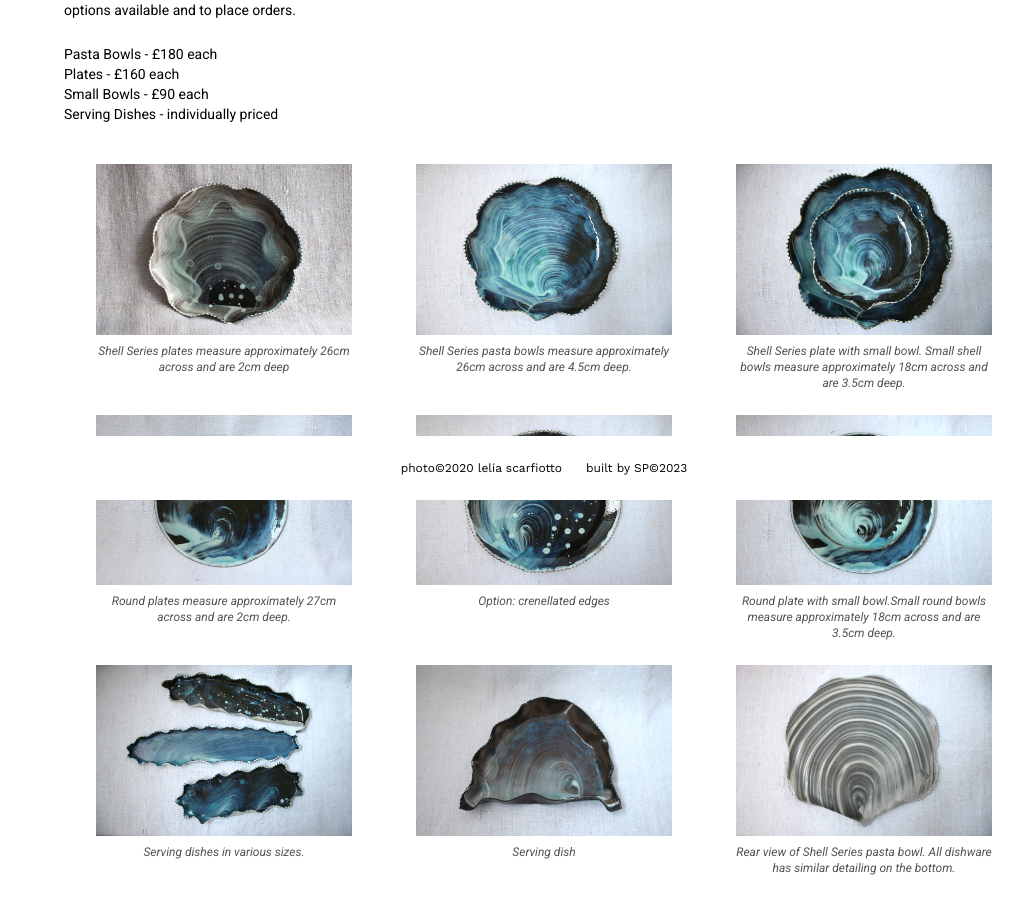
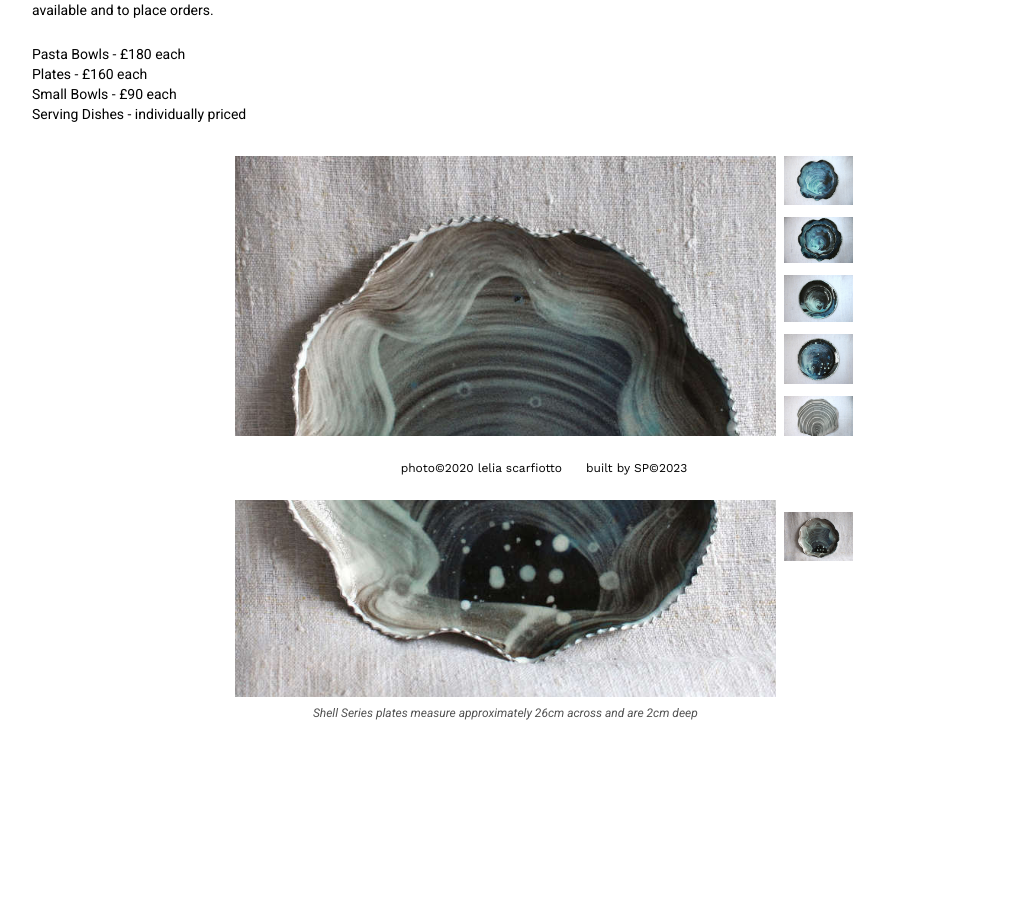
Before and after one commit to Sophie-Senge/Saskia-Webpage, a React (Create React App) app: page /plate-shop in a window 1280 px wide. Shown: the part 300-1214 px from the top of the page, without its empty margins (96-1119 px from the left). After the commit the page ends 1165 px from the top, so only its background shows below. Built offline with nearby package versions, Linux system fonts and the light colour scheme.

Commit message:
plate shop set up

```diff
--- a/src/App.js
+++ b/src/App.js
@@ -12,7 +12,7 @@ import Baskets from "./pages/Baskets/Baskets";
 import Bowls from "./pages/Bowls/Bowls";
 import Dreamscapes from "./pages/Dreamscapes/Dreamscapes";
 import Sculptures from "./pages/Sculptures/Sculptures";
-import Walls from "./pages/Walls/Walls";
+
 
 function App() {
   return (<Router>
@@ -27,7 +27,6 @@ function App() {
   <Route path='baskets' element={<Baskets/>}/>
   <Route path='bowls' element={<Bowls/>}/>
   <Route path='dreamscapes' element={<Dreamscapes/>}/>
-  <Route path='walls' element={<Walls/>}/>
   <Route path='sculptures' element={<Sculptures/>}/>
  </Routes>
 
--- a/src/pages/plate-shop/Plate-Shop.jsx
+++ b/src/pages/plate-shop/Plate-Shop.jsx
@@ -1,18 +1,56 @@
-import React from 'react';
-import ShellFront from './assets/shell-1.JPG';
-import ShellTwo from './assets/shell-2.JPG';
-import ShellThree from './assets/shell-3.JPG';
-import ShellFour from './assets/shell-4.JPG';
-import PlateOne from './assets/plate-1.JPG';
-import PlateTwo from './assets/plate-2.JPG';
-import PlateFive from './assets/plate-5.JPG';
-import ServingOne from './assets/serving-1.JPG';
+import React, { useState } from 'react';
+// import ShellFront from './assets/shell-1.JPG';
+// import ShellTwo from './assets/shell-2.JPG';
+// import ShellThree from './assets/shell-3.JPG';
+// import ShellFour from './assets/shell-4.JPG';
+// import PlateOne from './assets/plate-1.JPG';
+// import PlateTwo from './assets/plate-2.JPG';
+// import PlateFive from './assets/plate-5.JPG';
+// import ServingOne from './assets/serving-1.JPG';
 // import ServingTwo from './assets/serving-2.JPG';
-import ServingThree from './assets/serving-3.JPG';
+// import ServingThree from './assets/serving-3.JPG';
 
-function PlateShop (){
-    return(<>
-        <div className='mx-auto pt-32 pb-28 h-full w-3/4'>
+function PlateShop() {
+
+    const [images] = useState({
+        imgOne: {
+            img: require('./assets/shell-1.JPG'),
+            data: "Shell Series plates measure approximately 26cm across and are 2cm deep",
+        },
+        imgTwo: {
+            img: require("./assets/shell-2.JPG"),
+            data: "Shell pasta bowls measure approximately 26cm across and are 4.5cm deep.",
+        },
+        imgThree: {
+            img: require('./assets/shell-4.JPG'),
+            data: "Shell Series set - small shell  bowls measure approximately 18cm across and are 3.5cm deep.",
+        },
+        imgFour: {
+            img: require('./assets/plate-5.JPG'),
+            data: "Round plate set: Round plates measure approximately 27cm across and are 2cm deep. Small round bowls measure approximately 18cm across and are 3.5cm deep.",
+        },
+        imgFive: {
+            img: require('./assets/plate-1.JPG'),
+            data: "Round plate option: crenellated edges",
+        },
+        imgSix: {
+            img: require('./assets/shell-3.JPG'),
+            data: "Bottom of all plates have white tin glaze detailing",
+        },
+        imgSeven: {
+            img: require('./assets/serving-1.JPG'),
+            data: "Serving dishes in various sizes.",
+        }
+
+    })
+
+
+
+    const [activeImg, setActiveImage] = useState(images.imgOne.img);
+    const [activeData, setActiveData] = useState(images.imgOne.data);
+
+    return (<>
+        <div className='mx-auto pt-32 pb-28 h-full w-4/5'>
             <h2 className='text-2xl uppercase font-semibold font-headings tracking-widest pb-14 grid items-end justify-items-center'>Plate Shop</h2>
             <p className='text-sm text-justify'>Every plate is unique. I make each one by hand, and although I use the same materials, movements and techniques every time, no two are exactly alike. They are made with black clay, white slip, leadless glaze with copper carbonate, are fired to stoneware, and may be machine washed.</p>
             <br />
@@ -23,52 +61,33 @@ function PlateShop (){
             <p className='text-sm text-justify'>Small Bowls - £90 each</p>
             <p className='text-sm text-justify'>Serving Dishes - individually priced</p>
 
-        <div className='mx-auto pt-10 grid justify-center grid-cols-1 md:grid-cols-3 text-center '>
+            <div className='mx-auto flex flex-col md:w-4/6 md:flex-row text-center gap-2 p-8'>
+                <div className='flex flex-col  gap-2'>
+                    <img className='aspect-square object-cover ' src={activeImg} alt="shell plate" />
+                    <p className='text-xs text-center italic text-neutral-600'>{activeData}</p>
+                </div>
+                <div className='flex flex-row flex-wrap justify-center md:flex-nowrap md:flex-col gap-2 md:gap-3 md:justify-between h-32'>
+                    <img className='w-32 h-24 cursor-pointer' src={images.imgTwo.img} alt="shell plate front" onClick={() => {setActiveImage(images.imgTwo.img);
+                    setActiveData(images.imgTwo.data)}} />
+                    <img className='w-32 h-24 cursor-pointer' src={images.imgThree.img} alt="shell plate front" onClick={() => {setActiveImage(images.imgThree.img);
+                    setActiveData(images.imgThree.data)}} />
+                    <img className='w-32 h-24 cursor-pointer' src={images.imgFour.img} alt="shell plate front" onClick={() => {setActiveImage(images.imgFour.img);
+                    setActiveData(images.imgFour.data)}}/>
+                    <img className='w-32 h-24 cursor-pointer' src={images.imgFive.img} alt="shell plate front" onClick={() => {setActiveImage(images.imgFive.img);
+                    setActiveData(images.imgFive.data)}} />
+                    <img className='w-32 h-24 cursor-pointer' src={images.imgSix.img} alt="shell plate front" onClick={() => {setActiveImage(images.imgSix.img);
+                    setActiveData(images.imgSix.data)}}/>
+                    <img className='w-32 h-24 cursor-pointer' src={images.imgSeven.img} alt="shell plate front" onClick={() => {setActiveImage(images.imgSeven.img);
+                    setActiveData(images.imgSeven.data)}}/>
+                    <img className='w-32 h-24 cursor-pointer' src={images.imgOne.img} alt="shell plate front" onClick={() => {setActiveImage(images.imgOne.img);
+                    setActiveData(images.imgOne.data)}}/>
 
-
-            <div className='mx-8 pb-6'>
-            <img className='aspect-[3/2]'src={ShellFront} alt="shell plate" />
-            <p className='text-xs pt-2 text-center italic text-neutral-600'>Shell Series plates measure approximately 26cm across and are 2cm deep</p>
-                </div>
-                <div className='mx-8 pb-6'>
-            <img className='aspect-[3/2]' src={ShellTwo} alt="shell plate front" />
-            <p className='text-xs pt-2 text-center italic text-neutral-600'>Shell Series pasta bowls measure approximately 26cm across and are 4.5cm deep.</p>
-
-            </div>
-            <div className='mx-8 pb-6'>
-            <img className='aspect-[3/2]' src={ShellFour} alt="shell plate front" />
-            <p className='text-xs pt-2 text-center italic text-neutral-600'>Shell Series plate with small bowl. Small shell bowls measure approximately 18cm across and are 3.5cm deep.</p>
-
-            </div>
-            <div className='mx-8 pb-6'>
-            <img className='aspect-[3/2]'src={PlateTwo} alt="plate" />
-            <p className='text-xs pt-2 text-center italic text-neutral-600'>Round plates measure approximately 27cm across and are 2cm deep.</p>
-                </div>
-                <div className='mx-8 pb-6'>
-            <img className='aspect-[3/2]' src={PlateOne} alt="plate front" />
-            <p className='text-xs pt-2 text-center italic text-neutral-600'>Option: crenellated edges</p>
-
-            </div>
-            <div className='mx-8 pb-6'>
-            <img className='aspect-[3/2]' src={PlateFive} alt="plate side" />
-            <p className='text-xs pt-2 text-center italic text-neutral-600'>Round plate with small bowl.Small round bowls measure approximately 18cm across and are 3.5cm deep.</p>
 
                 </div>
 
-            <div className='mx-8 pb-6'>
-            <img className='aspect-[3/2]'src={ServingOne} alt="plate" />
-            <p className='text-xs pt-2 text-center italic text-neutral-600'>Serving dishes in various sizes.</p>
-                </div>
-                <div className='mx-8 pb-6'>
-            <img className='aspect-[3/2]' src={ServingThree} alt="plate front" />
-            <p className='text-xs pt-2 text-center italic text-neutral-600'>Serving dish</p>
 
-            </div>
-            <div className='mx-8 pb-6'>
-            <img className='aspect-[3/2]' src={ShellThree} alt="plate side" />
-            <p className='text-xs pt-2 text-center italic text-neutral-600'>Rear view of Shell Series pasta bowl. All dishware has similar detailing on the bottom.</p>
 
-            </div>
+
 
 
             </div>
```
Also changed, not shown: src/pages/plate-shop/assets/serving-2.JPG (deleted), src/pages/plate-shop/assets/serving-3.JPG (deleted). Lines whose indentation alone changed are shown as unchanged.
